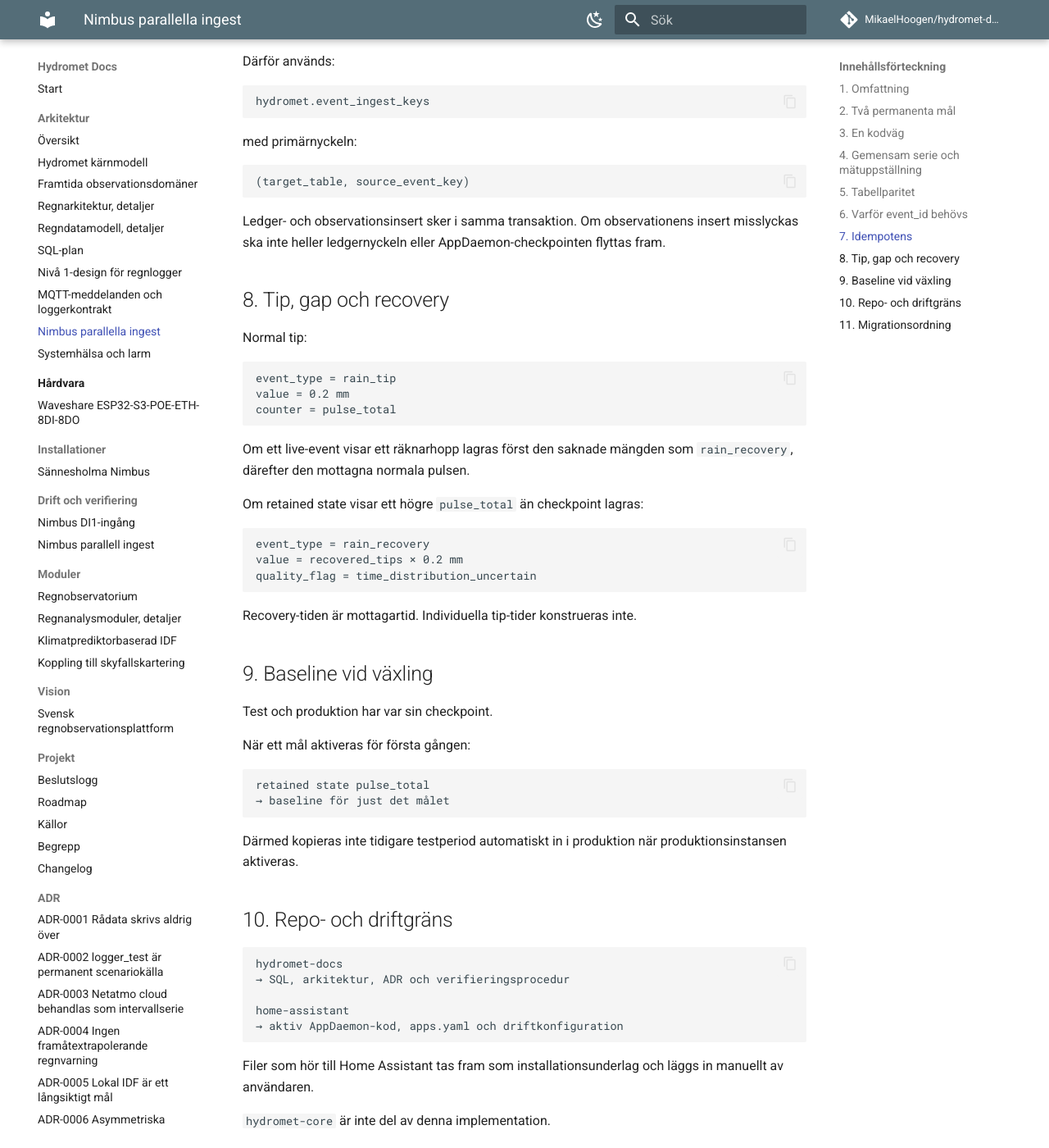
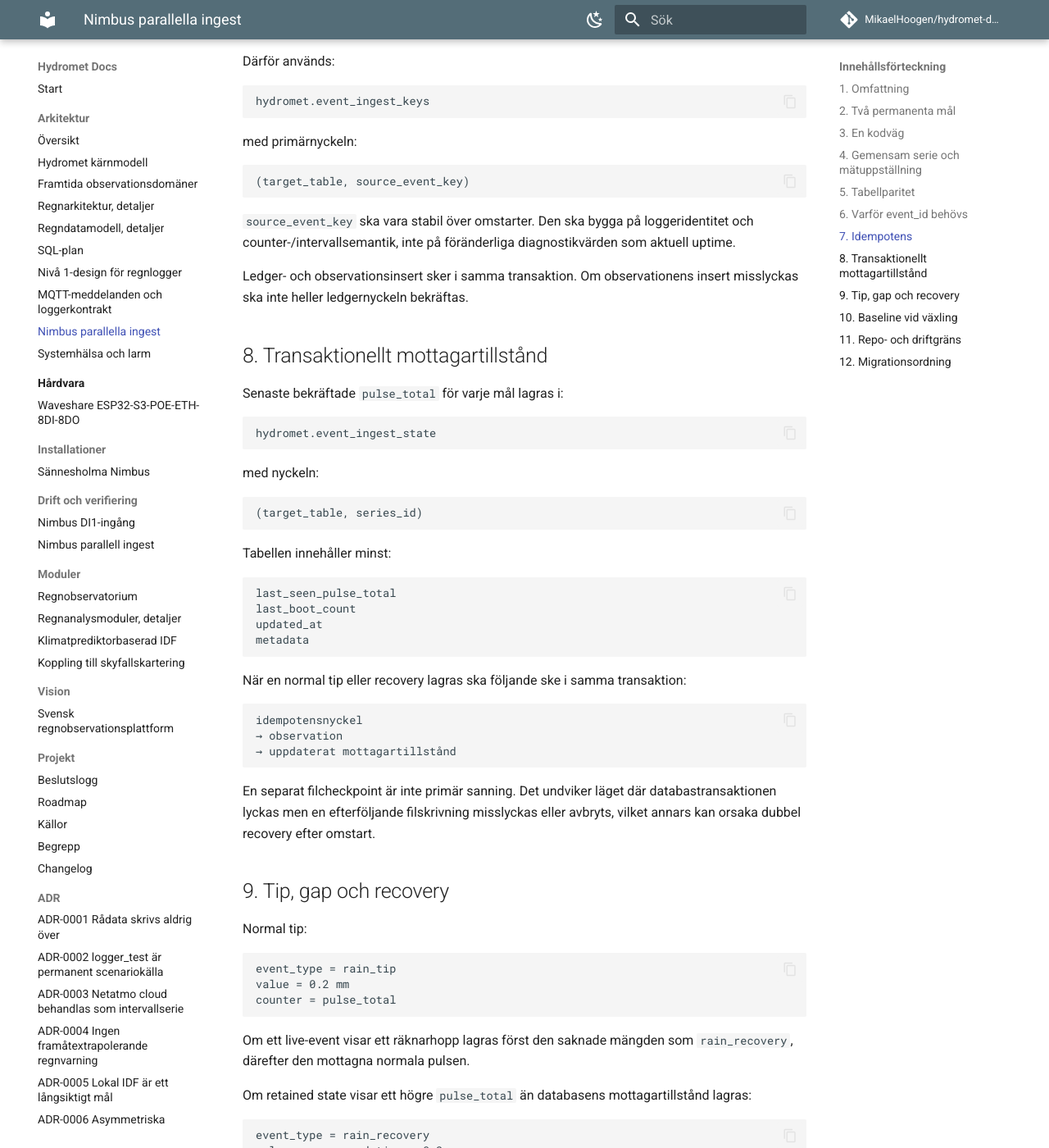
Before and after one commit to MikaelHoogen/hydromet-docs, an MkDocs documentation site: the page built from docs/architecture/nimbus-parallel-ingest.md, in a window 1280 px wide and 1400 px high, scrolled down 2896 px. Shown: the whole window at 82% size. Built offline with MkDocs 1.6.1 and Material for MkDocs 9.7.7, drawn with Linux system fonts in a browser that asks for light colours; comment, search, counter and statistics services are not loaded; some of the changed text lies outside the part shown.

Commit message:
Dokumentera databasstödd Nimbus-checkpoint

````diff
--- a/docs/architecture/nimbus-parallel-ingest.md
+++ b/docs/architecture/nimbus-parallel-ingest.md
@@ -50,7 +50,7 @@ respektive:
 target_table: hydromet.event_observations
 ```
 
-Checkpointfil och idempotensområde ska härledas från `target_table` och ska därför vara separata utan att ytterligare konfigurationsskillnader införs.
+Idempotens och mottagartillstånd separeras internt genom `target_table`. Inga separata filvägar eller andra beteendeskillnader ska behöva konfigureras.
 
 ## 4. Gemensam serie och mätuppställning
 
@@ -143,9 +143,44 @@ med primärnyckeln:
 (target_table, source_event_key)
 ```
 
-Ledger- och observationsinsert sker i samma transaktion. Om observationens insert misslyckas ska inte heller ledgernyckeln eller AppDaemon-checkpointen flyttas fram.
+`source_event_key` ska vara stabil över omstarter. Den ska bygga på loggeridentitet och counter-/intervallsemantik, inte på föränderliga diagnostikvärden som aktuell uptime.
 
-## 8. Tip, gap och recovery
+Ledger- och observationsinsert sker i samma transaktion. Om observationens insert misslyckas ska inte heller ledgernyckeln bekräftas.
+
+## 8. Transaktionellt mottagartillstånd
+
+Senaste bekräftade `pulse_total` för varje mål lagras i:
+
+```text
+hydromet.event_ingest_state
+```
+
+med nyckeln:
+
+```text
+(target_table, series_id)
+```
+
+Tabellen innehåller minst:
+
+```text
+last_seen_pulse_total
+last_boot_count
+updated_at
+metadata
+```
+
+När en normal tip eller recovery lagras ska följande ske i samma transaktion:
+
+```text
+idempotensnyckel
+→ observation
+→ uppdaterat mottagartillstånd
+```
+
+En separat filcheckpoint är inte primär sanning. Det undviker läget där databastransaktionen lyckas men en efterföljande filskrivning misslyckas eller avbryts, vilket annars kan orsaka dubbel recovery efter omstart.
+
+## 9. Tip, gap och recovery
 
 Normal tip:
 
@@ -157,7 +192,7 @@ counter = pulse_total
 
 Om ett live-event visar ett räknarhopp lagras först den saknade mängden som `rain_recovery`, därefter den mottagna normala pulsen.
 
-Om retained state visar ett högre `pulse_total` än checkpoint lagras:
+Om retained state visar ett högre `pulse_total` än databasens mottagartillstånd lagras:
 
 ```text
 event_type = rain_recovery
@@ -167,20 +202,20 @@ quality_flag = time_distribution_uncertain
 
 Recovery-tiden är mottagartid. Individuella tip-tider konstrueras inte.
 
-## 9. Baseline vid växling
+## 10. Baseline vid växling
 
-Test och produktion har var sin checkpoint.
+Test och produktion har var sitt databaslagrat mottagartillstånd.
 
 När ett mål aktiveras för första gången:
 
 ```text
 retained state pulse_total
-→ baseline för just det målet
+→ baseline för just (target_table, series_id)
 ```
 
 Därmed kopieras inte tidigare testperiod automatiskt in i produktion när produktionsinstansen aktiveras.
 
-## 10. Repo- och driftgräns
+## 11. Repo- och driftgräns
 
 ```text
 hydromet-docs
@@ -194,14 +229,14 @@ Filer som hör till Home Assistant tas fram som installationsunderlag och läggs
 
 `hydromet-core` är inte del av denna implementation.
 
-## 11. Migrationsordning
+## 12. Migrationsordning
 
 ```text
 001_core_observations.sql              redan körd
-002_event_observation_dedup.sql        korrigerar identitet och idempotens
+002_event_observation_dedup.sql        korrigerar identitet, idempotens och mottagartillstånd
 003_rain_logger_test_events.sql        skapar spegeltabellen
 004_seed_nimbus_series.sql             registrerar Nimbus-serien och setup
-verify_nimbus_parallel_storage.sql     kontrollerar paritet och register
+verify_nimbus_parallel_storage.sql     kontrollerar paritet, ledger, state och register
 ```
 
 Körordning och acceptanstest finns i [Nimbus parallell ingest](../runbooks/nimbus-parallel-ingest.md).
````
